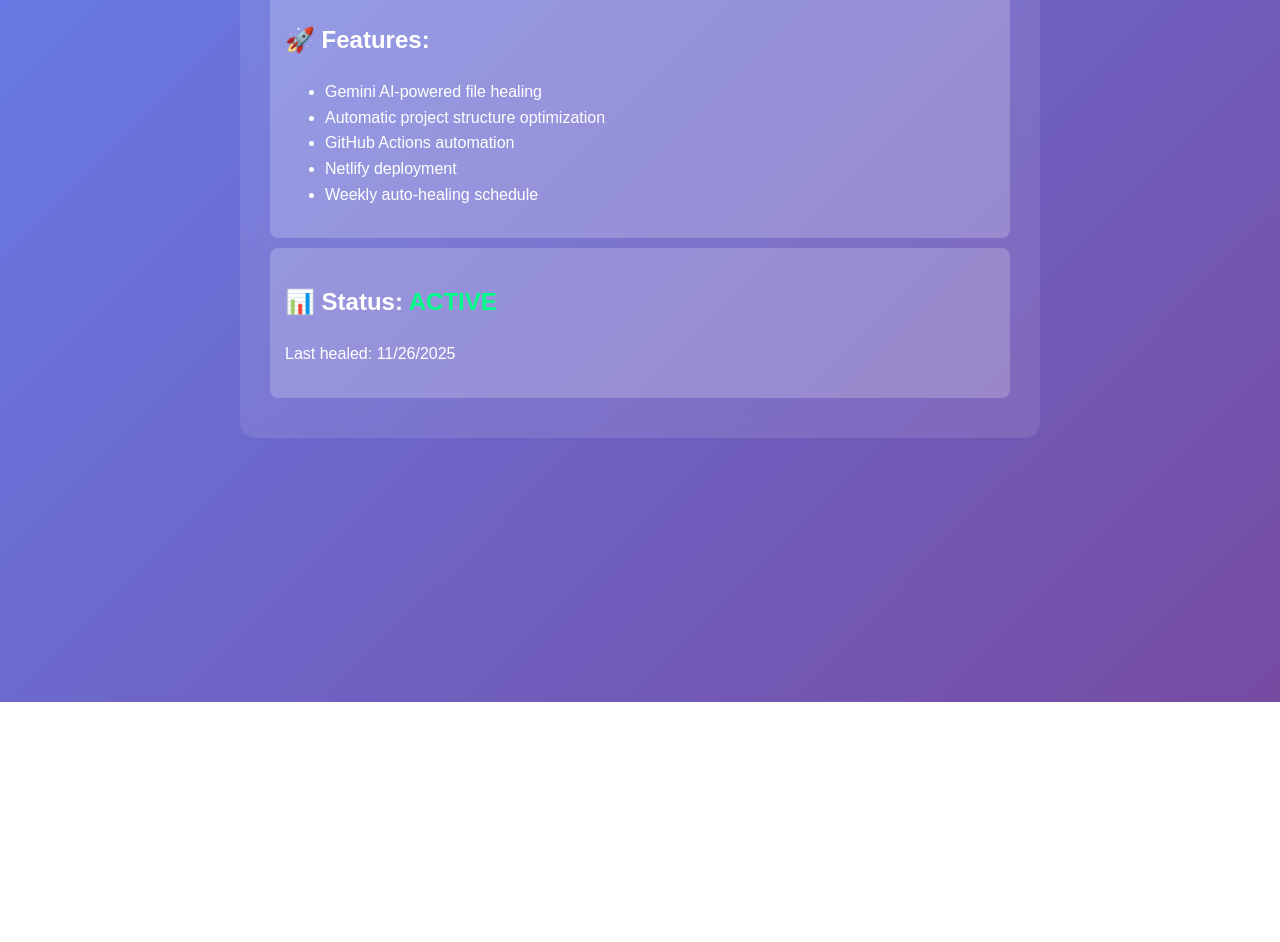
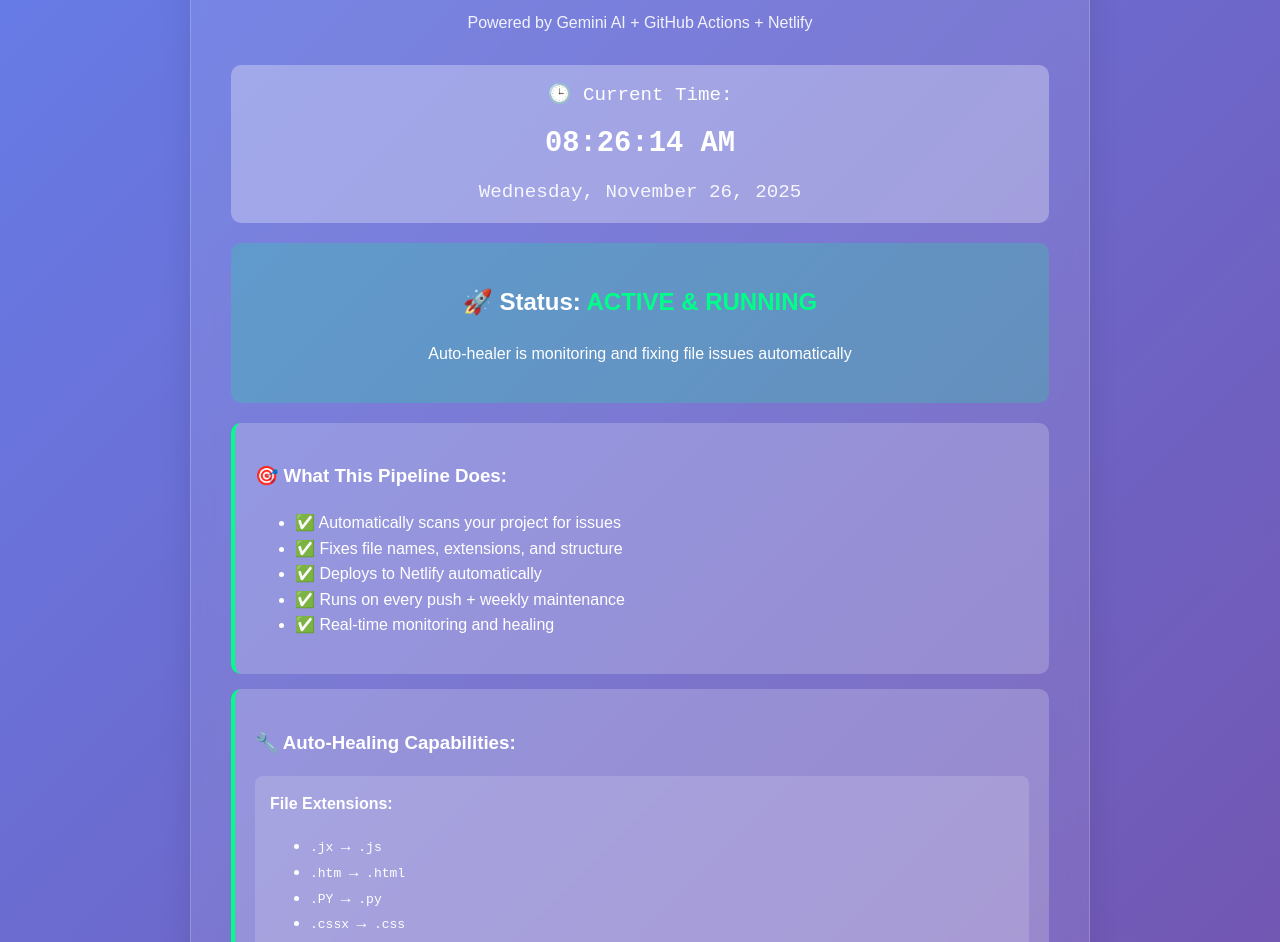
Before and after one commit to shikhar040/Gemini-Pipeline, a website: page public/index.html in a window 1280 px wide. Shown: the part 178-1120 px from the top of the page. Before the commit the page ends 880 px from the top, so only its background shows below. Drawn offline with Linux system fonts and the light colour scheme.

Commit message:
Update index.html

```diff
--- a/public/index.html
+++ b/public/index.html
@@ -3,11 +3,11 @@
 <head>
     <meta charset="UTF-8">
     <meta name="viewport" content="width=device-width, initial-scale=1.0">
-    <title>AI Auto-Healing Pipeline</title>
+    <title>AI Auto-Healing Pipeline - LIVE</title>
     <style>
         body {
-            font-family: Arial, sans-serif;
-            max-width: 800px;
+            font-family: 'Arial', sans-serif;
+            max-width: 900px;
             margin: 0 auto;
             padding: 40px 20px;
             line-height: 1.6;
@@ -17,39 +17,169 @@
         }
         .container {
             background: rgba(255,255,255,0.1);
-            padding: 30px;
-            border-radius: 15px;
+            padding: 40px;
+            border-radius: 20px;
             backdrop-filter: blur(10px);
+            border: 1px solid rgba(255,255,255,0.2);
+            box-shadow: 0 8px 32px rgba(0,0,0,0.1);
         }
         .feature {
             background: rgba(255,255,255,0.2);
+            padding: 20px;
+            margin: 15px 0;
+            border-radius: 10px;
+            border-left: 4px solid #00ff88;
+        }
+        .status {
+            background: rgba(0,255,136,0.2);
+            padding: 20px;
+            border-radius: 10px;
+            text-align: center;
+            margin: 20px 0;
+        }
+        .time-display {
+            background: rgba(255,255,255,0.3);
             padding: 15px;
+            border-radius: 10px;
+            text-align: center;
+            font-family: 'Courier New', monospace;
+            font-size: 1.2em;
+            margin: 20px 0;
+        }
+        h1 {
+            text-align: center;
+            font-size: 2.5em;
+            margin-bottom: 10px;
+        }
+        .subtitle {
+            text-align: center;
+            opacity: 0.9;
+            margin-bottom: 30px;
+        }
+        .fix-list {
+            background: rgba(255,255,255,0.15);
+            padding: 15px;
+            border-radius: 8px;
             margin: 10px 0;
-            border-radius: 8px;
         }
     </style>
 </head>
 <body>
     <div class="container">
         <h1>🤖 AI Auto-Healing Pipeline</h1>
+        <p class="subtitle">Powered by Gemini AI + GitHub Actions + Netlify</p>
+
+        <div class="time-display">
+            <div>🕒 Current Time:</div>
+            <div id="live-time" style="font-size: 1.5em; font-weight: bold; margin: 10px 0;"></div>
+            <div id="live-date" style="opacity: 0.9;"></div>
+        </div>
+
+        <div class="status">
+            <h2>🚀 Status: <span style="color: #00ff88;">ACTIVE & RUNNING</span></h2>
+            <p>Auto-healer is monitoring and fixing file issues automatically</p>
+        </div>
+
         <div class="feature">
-            <h2>🚀 Features:</h2>
+            <h3>🎯 What This Pipeline Does:</h3>
             <ul>
-                <li>Gemini AI-powered file healing</li>
-                <li>Automatic project structure optimization</li>
-                <li>GitHub Actions automation</li>
-                <li>Netlify deployment</li>
-                <li>Weekly auto-healing schedule</li>
+                <li>✅ Automatically scans your project for issues</li>
+                <li>✅ Fixes file names, extensions, and structure</li>
+                <li>✅ Deploys to Netlify automatically</li>
+                <li>✅ Runs on every push + weekly maintenance</li>
+                <li>✅ Real-time monitoring and healing</li>
             </ul>
         </div>
+
         <div class="feature">
-            <h2>📊 Status: <span style="color: #00ff88;">ACTIVE</span></h2>
-            <p>Last healed: <span id="current-date"></span></p>
+            <h3>🔧 Auto-Healing Capabilities:</h3>
+            <div class="fix-list">
+                <strong>File Extensions:</strong>
+                <ul>
+                    <li><code>.jx</code> → <code>.js</code></li>
+                    <li><code>.htm</code> → <code>.html</code></li>
+                    <li><code>.PY</code> → <code>.py</code></li>
+                    <li><code>.cssx</code> → <code>.css</code></li>
+                </ul>
+            </div>
+            <div class="fix-list">
+                <strong>File Names:</strong>
+                <ul>
+                    <li>Spaces → Hyphens: <code>my file.js</code> → <code>my-file.js</code></li>
+                    <li>Special chars removed: <code>file@name.html</code> → <code>file-name.html</code></li>
+                    <li>Lowercase conversion: <code>MYFILE.js</code> → <code>myfile.js</code></li>
+                </ul>
+            </div>
+        </div>
+
+        <div class="feature">
+            <h3>📊 Pipeline Information:</h3>
+            <p><strong>Repository:</strong> Gemini-Pipeline</p>
+            <p><strong>Last Auto-Heal:</strong> <span id="last-update">Checking...</span></p>
+            <p><strong>Next Scheduled Heal:</strong> Weekly on Sunday</p>
+            <p><strong>Site URL:</strong> <a href="https://gemini-pipeline.netlify.app" style="color: #00ff88;">gemini-pipeline.netlify.app</a></p>
+        </div>
+
+        <div class="time-display" style="background: rgba(255,255,255,0.2);">
+            <div>🔄 Page Last Refreshed:</div>
+            <div id="page-refresh-time" style="font-size: 1.1em; margin: 5px 0;"></div>
         </div>
     </div>
 
     <script>
-        document.getElementById('current-date').textContent = new Date().toLocaleDateString();
+        function updateTime() {
+            const now = new Date();
+
+            // Live time display
+            const liveTime = now.toLocaleTimeString('en-US', {
+                hour12: true,
+                hour: '2-digit',
+                minute: '2-digit',
+                second: '2-digit'
+            });
+
+            const liveDate = now.toLocaleDateString('en-US', {
+                weekday: 'long',
+                year: 'numeric',
+                month: 'long',
+                day: 'numeric'
+            });
+
+            document.getElementById('live-time').textContent = liveTime;
+            document.getElementById('live-date').textContent = liveDate;
+
+            // Page refresh time
+            const refreshTime = now.toLocaleTimeString();
+            document.getElementById('page-refresh-time').textContent = refreshTime;
+
+            // Set last update time (simulated - you can make this dynamic)
+            const lastUpdate = new Date(now - 5 * 60 * 1000); // 5 minutes ago for demo
+            document.getElementById('last-update').textContent = lastUpdate.toLocaleString();
+        }
+
+        // Update time immediately
+        updateTime();
+
+        // Update time every second
+        setInterval(updateTime, 1000);
+
+        // Add some visual feedback
+        let updateCount = 0;
+        setInterval(() => {
+            updateCount++;
+            const timeElement = document.getElementById('live-time');
+            if (updateCount % 10 === 0) {
+                timeElement.style.color = '#00ff88';
+                setTimeout(() => {
+                    timeElement.style.color = 'white';
+                }, 500);
+            }
+        }, 1000);
+
+        // Page load time
+        window.addEventListener('load', () => {
+            console.log('🚀 AI Auto-Healing Pipeline loaded successfully!');
+        });
     </script>
 </body>
 </html>
```
